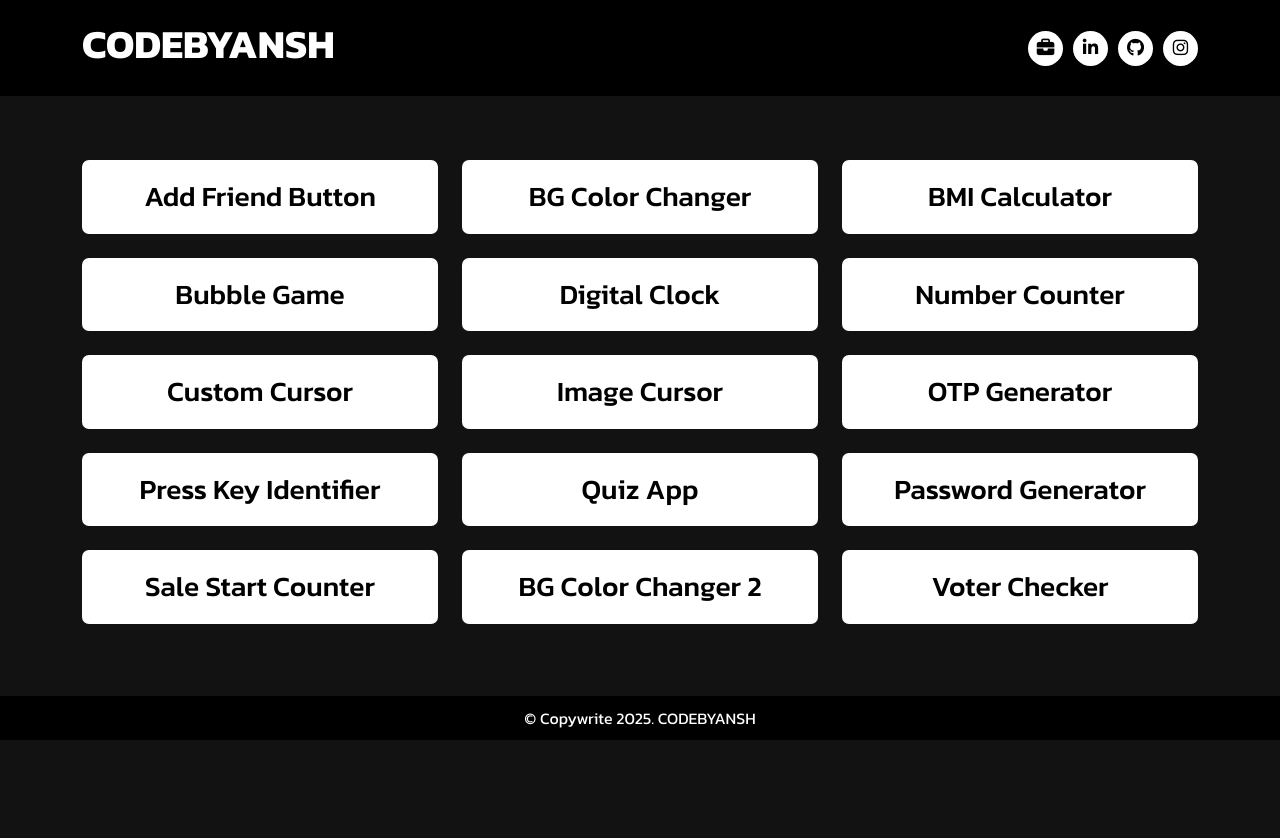
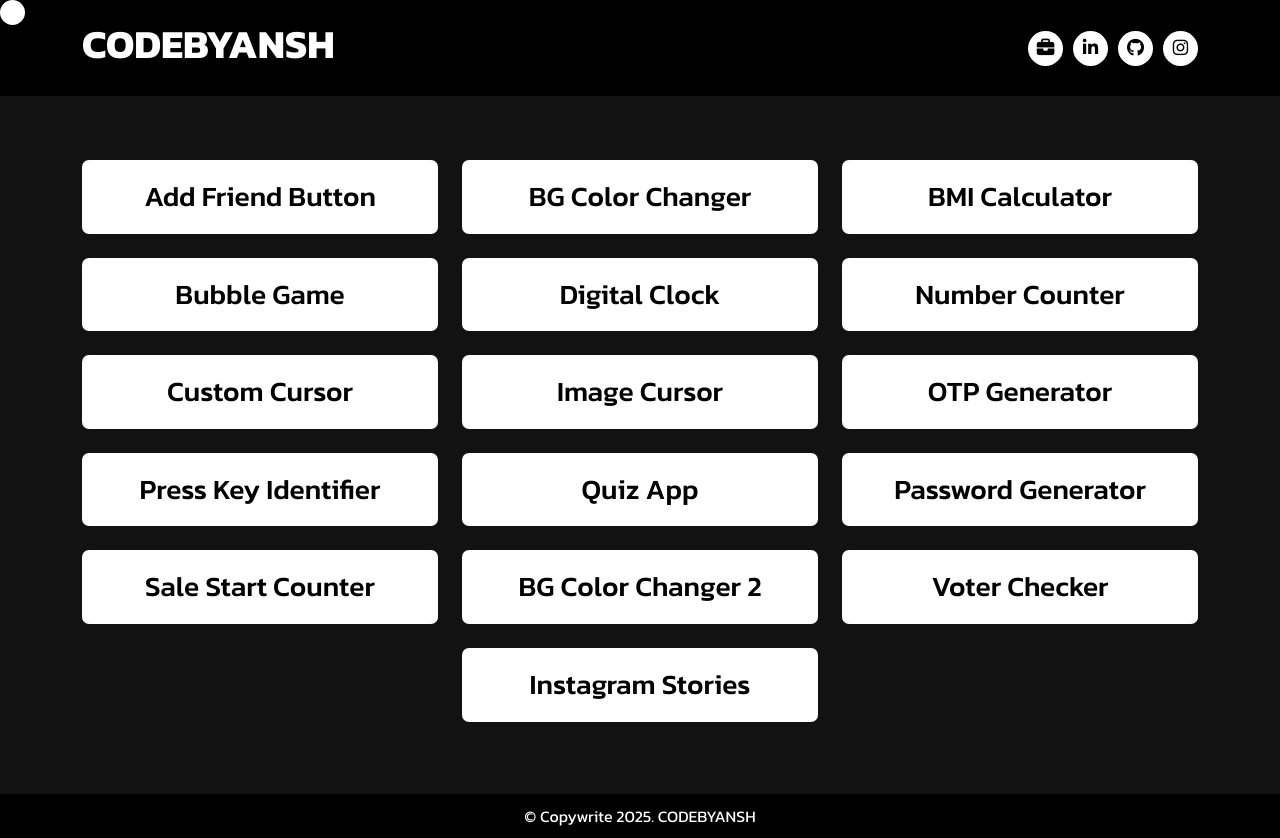
Before and after one commit to anshul-chauhan2024/all-projects, a plain HTML site: page index.htm in a window 1280 px wide. Before the commit the page ends 800 px from the top, so only its background shows below. Drawn offline with nearby package versions, Linux system fonts and the light colour scheme.

Commit message:
Update index.htm

```diff
--- a/index.htm
+++ b/index.htm
@@ -17,6 +17,21 @@
         crossorigin="anonymous" referrerpolicy="no-referrer" />
 
     <link rel="stylesheet" href="style.css">
+
+    <style>
+        .custom_cursor{
+            height: 25px;
+            width: 25px;
+            border-radius: 50%;
+            background-color: white;
+            position: absolute;
+            top: 0;
+            left: 0;
+
+            mix-blend-mode: difference;
+            transition: all 0.3s linear;
+        }
+    </style>
 </head>
 
 <body>
@@ -46,9 +61,12 @@
 
 
     <main>
+
+        <div class="custom_cursor"></div>
+
         <section class="project_container">
             <div class="container">
-                <div class="row">
+                <div class="row justify-content-center">
                     <div class="col-12 col-md-6 col-lg-4">
                         <div class="project_box">
                             <h3><a href="Projects/add-friend/index.htm" target="_blank">Add Friend Button</a></h3>
@@ -129,6 +147,12 @@
                             <h3><a href="Projects/vote checker/index.html" target="_blank">Voter Checker</a></h3>
                         </div>
                     </div>
+
+                    <div class="col-12 col-md-6 col-lg-4">
+                        <div class="project_box">
+                            <h3><a href="Projects/instagram-stories/index.htm" target="_blank">Instagram Stories</a></h3>
+                        </div>
+                    </div>
                 </div>
             </div>
         </section>
@@ -154,10 +178,17 @@
             let showYear = document.getElementById('year');
 
             let year = new Date().getFullYear();
+            showYear.innerHTML = year;
 
-            console.log(year)
 
-            showYear.innerHTML = year
+            //Custom Cursor
+
+            let custom_cursor = document.querySelector('.custom_cursor');
+
+            document.body.addEventListener('mousemove',(val)=>{
+                custom_cursor.style.left = val.x + 'px';
+                custom_cursor.style.top = val.y + 'px';
+            })
         </script>
 </body>
 
```
